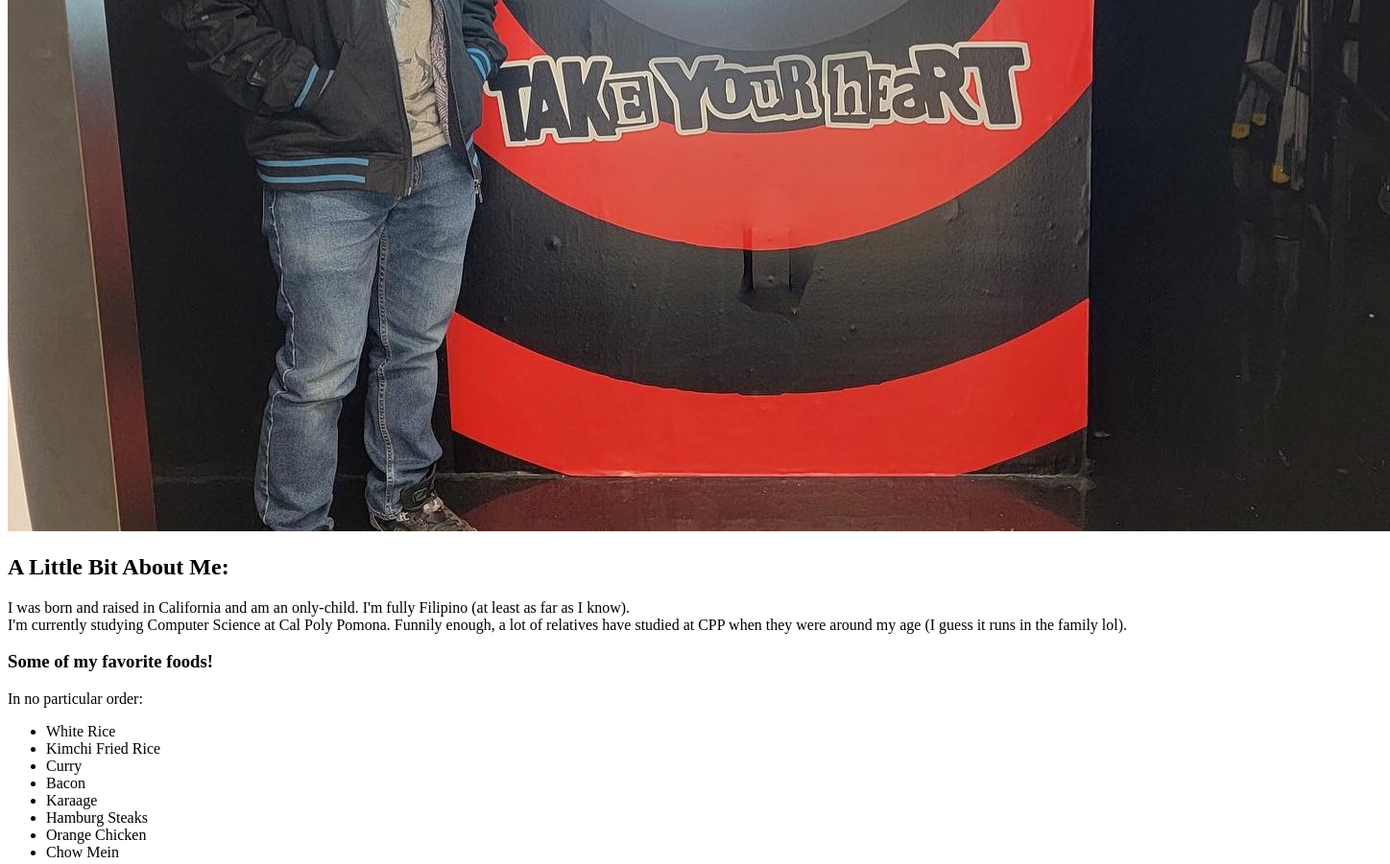
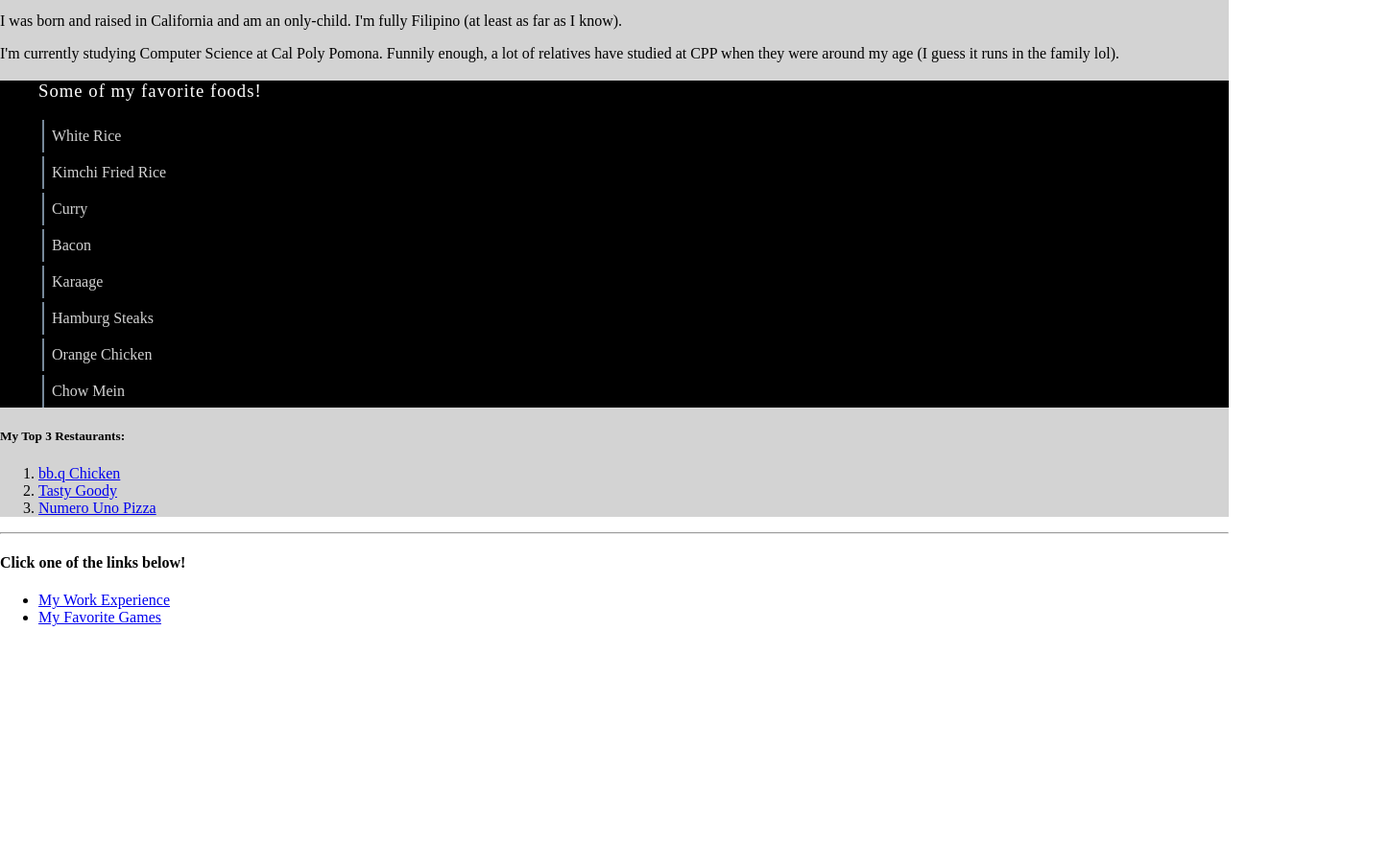
Before and after one commit to randradaj/CS2250, a plain HTML site: page index.html in a window 1280 px wide. Shown: the part 621-1522 px from the top of the page at 96% size, 1448 px wide, since content can reach past the window. After the commit the page ends 1290 px from the top, so only its background shows below. Drawn offline with Linux system fonts and the light colour scheme.

Commit message:
add styling for index.html

```diff
--- a/index.html
+++ b/index.html
@@ -3,39 +3,46 @@
   <head>
     <meta charset="UTF-8" />
     <meta name="viewport" content="width=device-width, initial-scale=1.0" />
+    <link rel="stylesheet" type="text/css" href="styles/index.css" />
     <title>CS2250 Assignment 1</title>
     <link rel="icon" type="image/x-icon" href="/assets/favicon.ico" />
   </head>
 
   <body>
-    <main>
+    <div class="title-container">
       <h1>Ryan Andrada's Website</h1>
-      <hr />
+    </div>
+    <hr />
+    <div class="img-container">
+      <img class="self-image" src="assets/self.jpg" alt="image of me" />
+    </div>
 
-      <img class="self-image" src="assets/self.jpg" alt="image of me" />
-     </main>
     <div class="about-me">
       <h2>A Little Bit About Me:</h2>
       <p>
         I was born and raised in California and am an only-child. I'm fully
-        Filipino (at least as far as I know). <br />
+        Filipino (at least as far as I know).
+      </p>
+
+      <p>
         I'm currently studying Computer Science at Cal Poly Pomona. Funnily
         enough, a lot of relatives have studied at CPP when they were around my
         age (I guess it runs in the family lol).
       </p>
 
-      <h3>Some of my favorite foods!</h3>
-      <p>In no particular order:</p>
-      <ul>
-        <li>White Rice</li>
-        <li>Kimchi Fried Rice</li>
-        <li>Curry</li>
-        <li>Bacon</li>
-        <li>Karaage</li>
-        <li>Hamburg Steaks</li>
-        <li>Orange Chicken</li>
-        <li>Chow Mein</li>
-      </ul>
+      <div class="about-me-list">
+        <h3>Some of my favorite foods!</h3>
+        <ul>
+          <li><span>White Rice</span></li>
+          <li><span>Kimchi Fried Rice</span></li>
+          <li><span>Curry</span></li>
+          <li><span>Bacon</span></li>
+          <li><span>Karaage</span></li>
+          <li><span>Hamburg Steaks</span></li>
+          <li><span>Orange Chicken</span></li>
+          <li><span>Chow Mein</span></li>
+        </ul>
+      </div>
 
       <h5>My Top 3 Restaurants:</h5>
       <ol>
@@ -43,7 +50,10 @@
           <a href="https://bbqchicken.com/">bb.q Chicken</a>
         </li>
         <li>
-          <a href="https://www.doordash.com/store/tasty-goody-west-covina-441155/">Tasty Goody</a>
+          <a
+            href="https://www.doordash.com/store/tasty-goody-west-covina-441155/"
+            >Tasty Goody</a
+          >
         </li>
         <li>
           <a href="https://www.numerounopizzadelivery.com/">Numero Uno Pizza</a>
--- /dev/null
+++ b/styles/index.css
@@ -0,0 +1,101 @@
+body {
+  margin: 0;
+}
+
+hr {
+  margin: 0;
+}
+.title-container {
+  background-color: black;
+  color: white;
+  display: flex;
+  justify-content: center;
+  width: 100%;
+}
+
+.img-container {
+  background-color: lightgray;
+  display: flex;
+  justify-content: center;
+  align-items: center;
+}
+
+.img-container img {
+  display: flex;
+  height: 50%;
+  width: 50%;
+}
+
+.about-me {
+  background-color: lightgray;
+}
+
+.about-me h2 {
+  padding-top: 25px;
+  margin: 0;
+  text-align: center;
+  font-family: "Gill Sans", "Gill Sans MT", Calibri, "Trebuchet MS", sans-serif;
+}
+
+@media screen and (min-width: 1024px) {
+    .about-me .about-me-list {
+        padding-left: 40px;
+        position: relative;
+        background-color: black;
+      }
+
+      .about-me .about-me-list h3 {
+        position: relative;
+        color: white;
+        font-weight: 500;
+        letter-spacing: 1px;
+      }
+
+      .about-me .about-me-list ul {
+        position: relative;
+        list-style-type: none;
+        padding: 0;
+      }
+
+      .about-me .about-me-list ul li {
+        margin: 4px;
+        position: relative;
+        left: 0;
+        color: lightgray;
+        border-left: 2px solid lightslategray;
+        transition: 0.5s;
+        cursor: pointer;
+        width: fit-content;
+      }
+
+      .about-me .about-me-list ul li::before {
+        content: "";
+        position: absolute;
+        width: 100%;
+        height: 100%;
+        background: white;
+        transform: scaleX(0);
+        transform-origin: left;
+        transition: 0.5s;
+      }
+
+      .about-me .about-me-list ul li:hover::before {
+        transform: scaleX(1);
+      }
+
+      .about-me .about-me-list ul li:hover {
+        left: 15px;
+      }
+
+      .about-me .about-me-list ul li span {
+        position: relative;
+        padding: 8px;
+        display: inline-block;
+        z-index: 1;
+        transition: 0.5s;
+      }
+
+      .about-me .about-me-list ul li:hover span {
+        color: black;
+      }
+}
```
